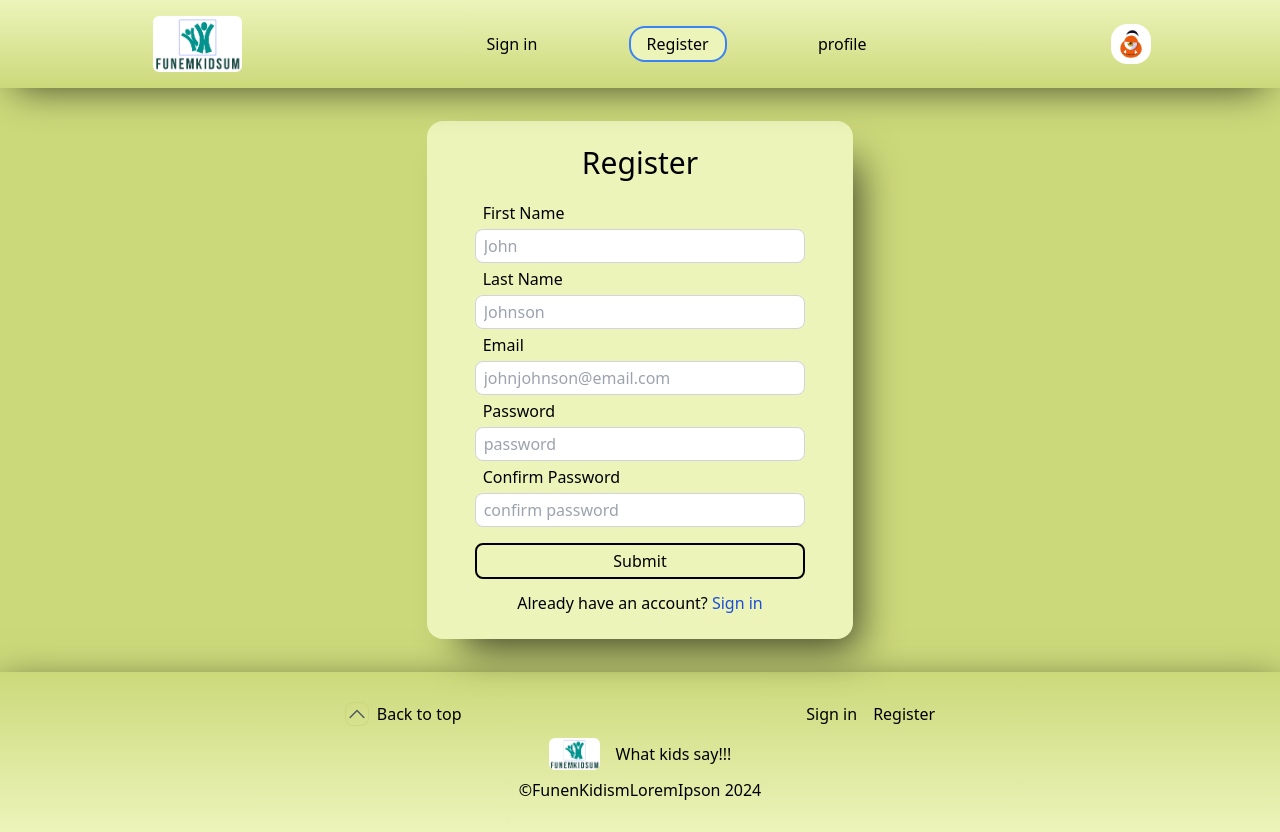
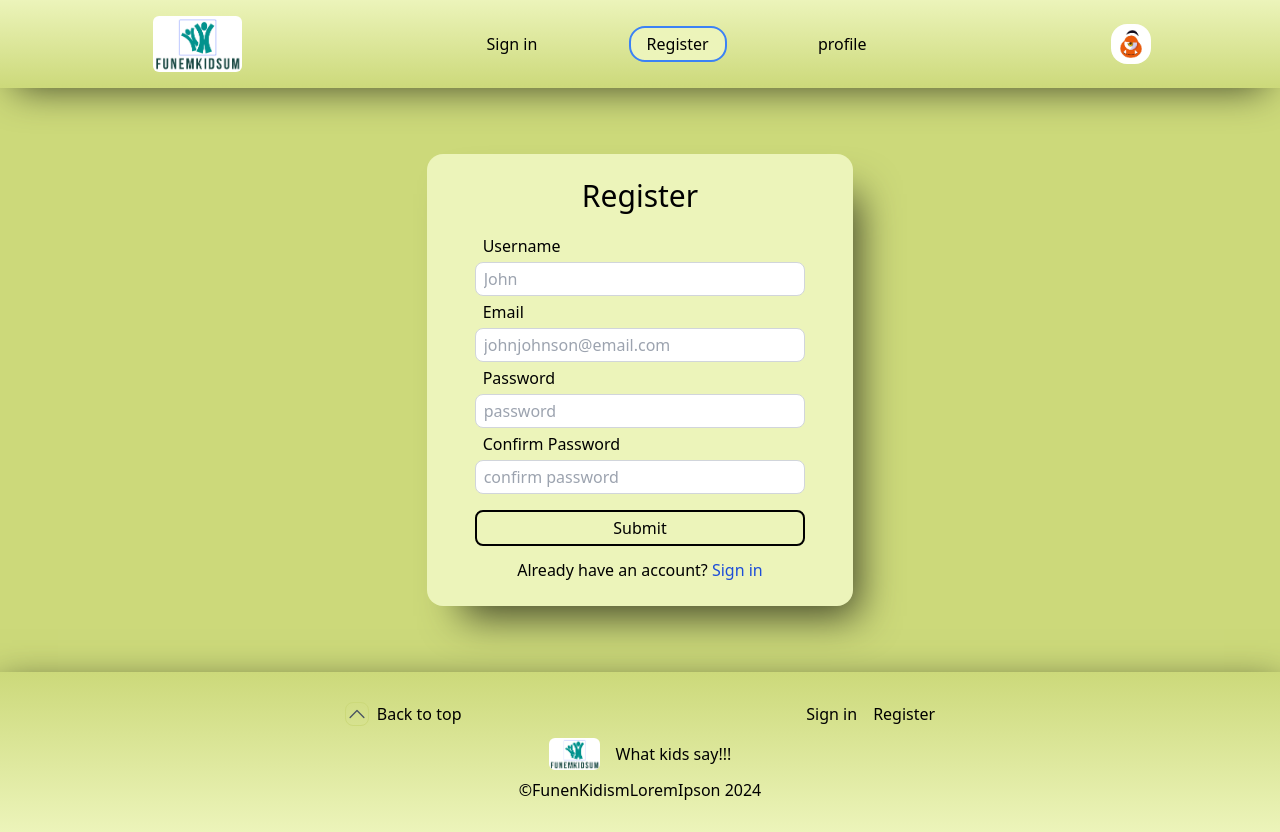
Before and after one commit to Gazdean/Funem-Kidsum-Lorem-Ipsum, a React (Vite) app: page /register in a window 1280 px wide. Built offline with nearby package versions, Linux system fonts and the light colour scheme.

Commit message:
replaced first name with username removed last name

```diff
--- a/src/pages/Register.jsx
+++ b/src/pages/Register.jsx
@@ -25,13 +25,13 @@ export default function Register() {
 
         <h1 className='text-2xl md:text-3xl self-center mb-4'>Register</h1>
 
-        <label className='p-1 pl-2 text-sm md:text-base' htmlFor="first-name">First Name</label>
-        <input id="first-name" className={inputClasses(errors, 'firstName')} type="text" placeholder='John' name='firstName' autoComplete='first-name'{...register('firstName', {required:true})}/>
-        {errors.firstName?.type==="required" && <p tabIndex="0" className="text-sm md:text-base text-red-700 mt-2" >A first name is required</p>}
+        <label className='p-1 pl-2 text-sm md:text-base' htmlFor="username">Username</label>
+        <input id="username" className={inputClasses(errors, 'firstName')} type="text" placeholder='John' name='username' autoComplete='username'{...register('username', {required:true})}/>
+        {errors.username?.type==="required" && <p tabIndex="0" className="text-sm md:text-base text-red-700 mt-2" >A username is required</p>}
 
-        <label className='p-1 pl-2 text-sm md:text-base' htmlFor="last-name">Last Name</label>
+        {/* <label className='p-1 pl-2 text-sm md:text-base' htmlFor="last-name">Last Name</label>
         <input id="last-name" className={inputClasses(errors, 'lastName')} type="text" placeholder='Johnson' name='lastName' {...register('lastName', {required:true})}/>
-        {errors.lastName?.type==="required" && <p tabIndex="0" className="text-sm md:text-base text-red-700 mt-2" >A last name is required</p>}
+        {errors.lastName?.type==="required" && <p tabIndex="0" className="text-sm md:text-base text-red-700 mt-2" >A last name is required</p>} */}
 
         <label className='p-1 pl-2 text-sm md:text-base' htmlFor="email">Email</label>
         <input id="email" className={inputClasses(errors, 'email')} type="email" placeholder='johnjohnson@email.com' name='email' autoComplete='email'{...register('email', {required:true, pattern: emailRegex})}/>
```
